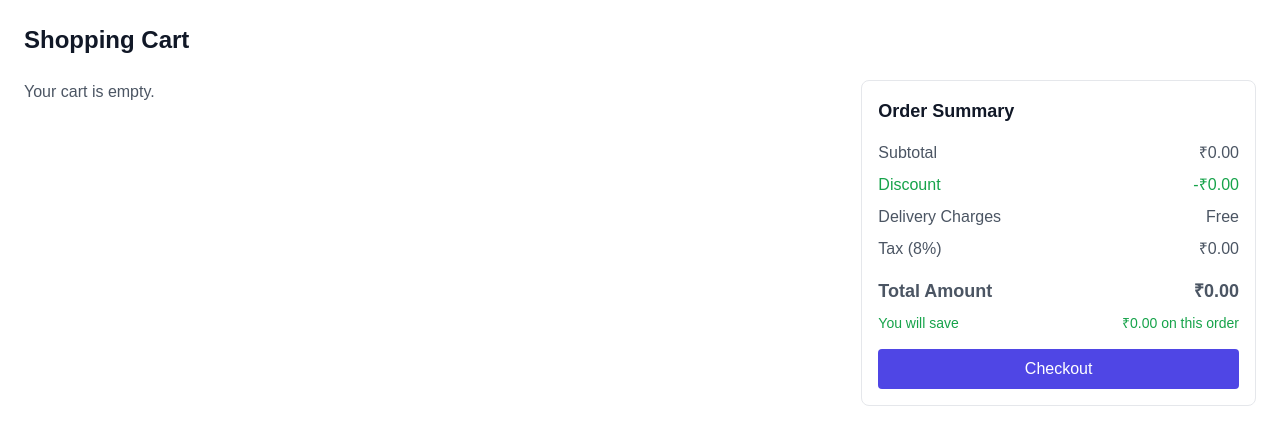
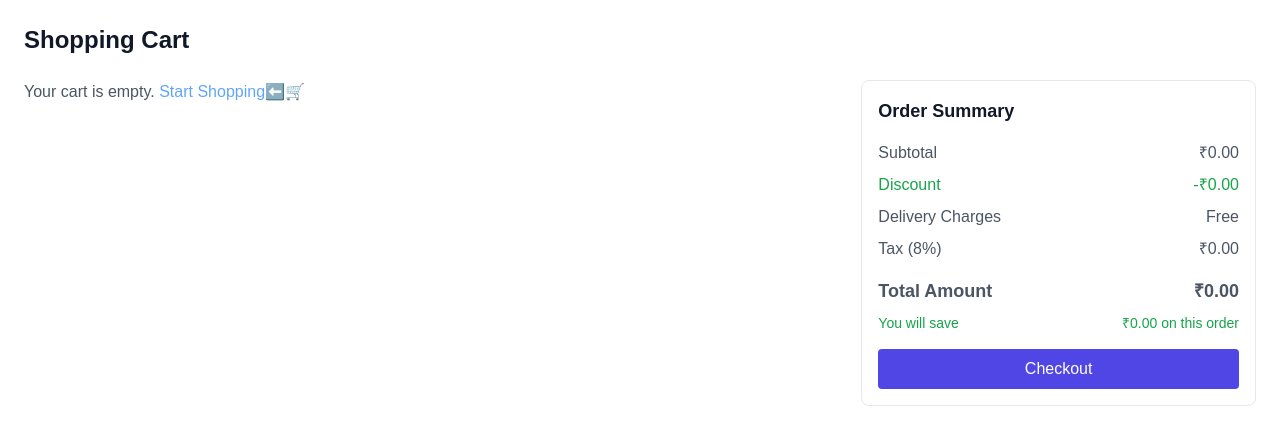
Before and after one commit to Rajasreesingamshetty5geetha/EShop, a Next.js app: page /cart in a window 1280 px wide. Shown: the top 444 px of the page. Built offline with nearby package versions, Linux system fonts and the light colour scheme.

Commit message:
Cart.jsx

```diff
--- a/app/components/Cart/Cart.jsx
+++ b/app/components/Cart/Cart.jsx
@@ -4,6 +4,7 @@ import { ArrowBack } from "@mui/icons-material";
 import { useRouter } from 'next/navigation';
 import { products } from "../Product/ProductsData";
 import { useSearchParams } from "next/navigation";
+import Link from "next/link";
 
 const Cart = () => {
   const router = useRouter();
@@ -25,24 +26,22 @@ const Cart = () => {
     setCart(updatedCart);
   }, []);
 
-  // Function to calculate discounted price
   const getDiscountedPrice = (crossPrice, discount) => {
     const numericCrossPrice = Number(crossPrice.replace(/[^0-9.]/g, ""));
     const numericDiscount = parseFloat(discount);
     if (!isNaN(numericCrossPrice) && !isNaN(numericDiscount)) {
       return numericCrossPrice - (numericDiscount / 100) * numericCrossPrice;
     }
-    return numericCrossPrice; // If invalid, return original price
+    return numericCrossPrice;
   };
 
-  // Remove product from cart
+
   const removeFromCart = (id) => {
     const updatedCart = cart.filter((item) => item.id !== id);
     setCart(updatedCart);
     localStorage.setItem('cart', JSON.stringify(updatedCart.map(({ id, quantity }) => ({ id, quantity }))));
   };
 
-  // Handle quantity change
   const updateQuantity = (id, newQty) => {
     const updatedCart = cart.map((item) =>
       item.id === id ? { ...item, quantity: newQty } : item
@@ -51,13 +50,11 @@ const Cart = () => {
     localStorage.setItem('cart', JSON.stringify(updatedCart.map(({ id, quantity }) => ({ id, quantity }))));
   };
 
-  // Calculate subtotal using discounted price
   const subtotal = cart.reduce((total, item) => {
     const discountedPrice = getDiscountedPrice(item.cross, item.discount);
     return total + discountedPrice * item.quantity;
   }, 0);
 
-  // Calculate total discount dynamically
   const totalDiscount = cart.reduce((discountTotal, item) => {
     const numericCrossPrice = Number(item.cross.replace(/[^0-9.]/g, ""));
     const numericDiscount = parseFloat(item.discount);
@@ -67,13 +64,12 @@ const Cart = () => {
     return discountTotal + itemDiscount;
   }, 0);
 
-  // Additional charges
-  const shipping = 0; // Free shipping
-  const tax = subtotal * 0.08; // 8% tax estimate
 
-  // Final total calculation
+  const shipping = 0;
+  const tax = subtotal * 0.08;
+
   const orderTotal = subtotal + tax;
-  const savings = totalDiscount; // Total savings
+  const savings = totalDiscount;
 
   return (
     <div className="max-w-full mx-auto p-6 bg-white">
@@ -82,7 +78,9 @@ const Cart = () => {
         {/* Cart Items */}
         <div className="col-span-2 space-y-4">
           {cart.length === 0 ? (
-            <p className="text-gray-600">Your cart is empty.</p>
+            <p className="text-gray-600">
+              Your cart is empty. <Link href="/" className="text-blue-400">Start Shopping⬅️🛒 </Link>
+            </p>
           ) : (
             cart.map((item) => {
               const discountedPrice = getDiscountedPrice(item.cross, item.discount);
@@ -109,7 +107,6 @@ const Cart = () => {
                       <option key={qty} value={qty}>{qty}</option>
                     ))}
                   </select>
-                  {/* Remove Button */}
                   <button onClick={() => removeFromCart(item.id)} className="ml-4 text-gray-500 cursor-pointer">✖</button>
                 </div>
               );
```
